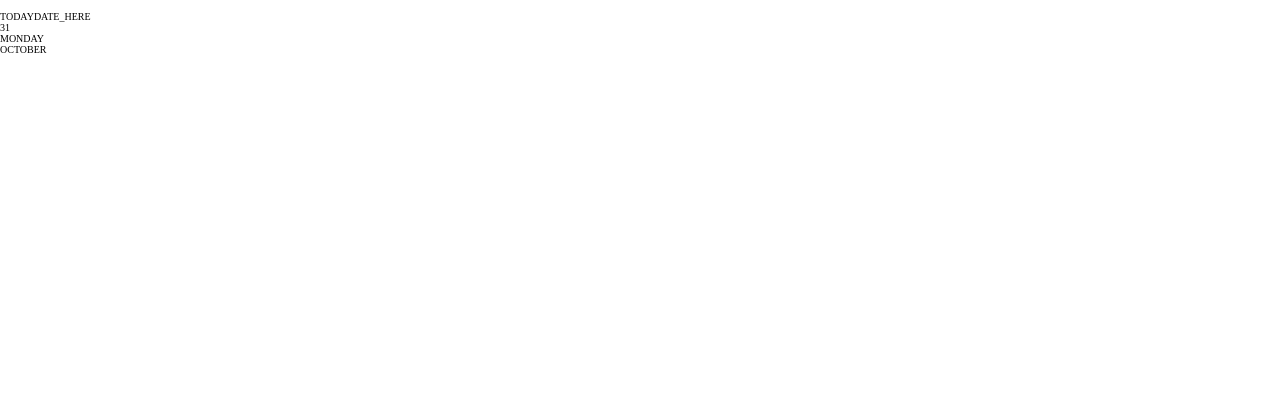
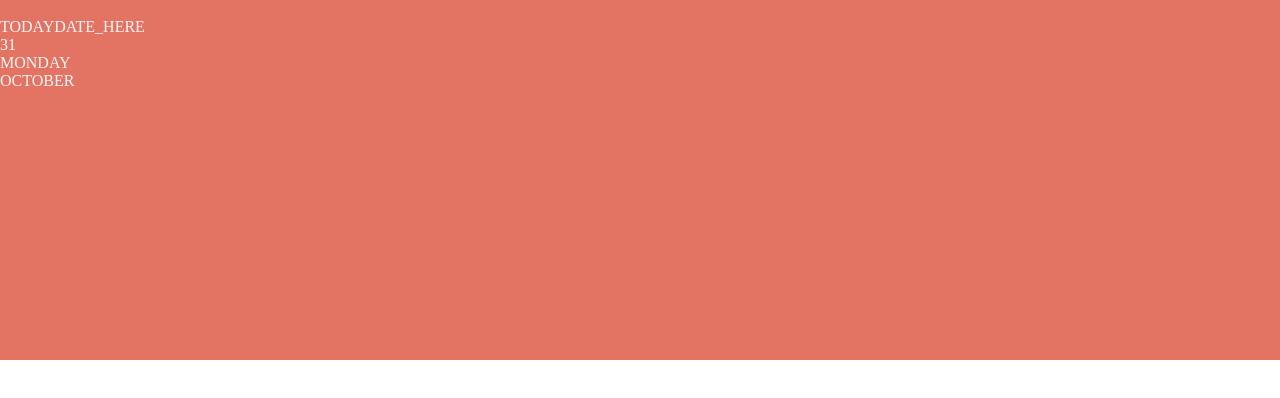
Before and after one commit to RicardoColladoRothschild/Todo-List, a plain HTML site: page index.html in a window 1280 px wide. Drawn offline with Linux system fonts and the light colour scheme.

Commit message:
add collors pallette

```diff
--- a/css/main.scss
+++ b/css/main.scss
@@ -1,4 +1,8 @@
-
+//colors definition:
+$primary_color:#E37464;
+$secondary_color:#E3B464;
+$letters_color:whitesmoke;
+$darker_letter_color:#7D6F69;
 
 *{
     box-sizing: border-box;
@@ -9,3 +13,18 @@
 html{
     font-size:62.5%;
 }
+
+.date-menu-block{
+    width:100%;
+    height:360px;
+    background-color:$primary_color;
+    color:whitesmoke;
+    font-size:1.6rem;
+    font-weight:500;
+    display:flex;
+    flex-direction:column;
+
+
+
+
+}
--- a/index.html
+++ b/index.html
@@ -9,7 +9,7 @@
 </head>
 <body>
     <div class="main-container">
-        <div class="date-menu-block--">
+        <div class="date-menu-block">
             <!--TODO PUT HERE A MENU IMAGES-->
             <div class="menu">
                 <img src="" alt="">
```
Also changed, not shown: Details.md (added, +17 -0 lines), css/main.css.
